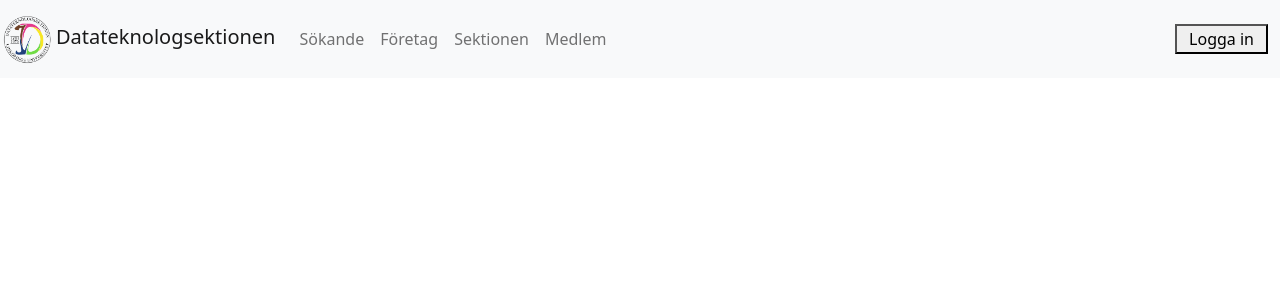
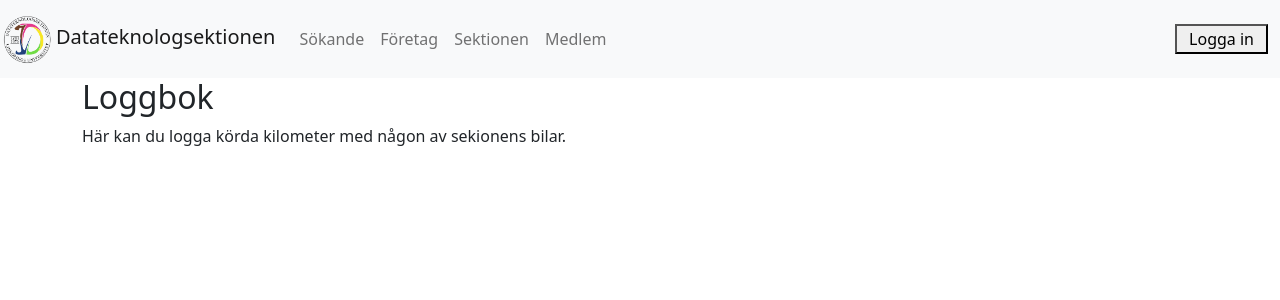
Before and after one commit to richard-johansson/d-sektionen_website, a React (Create React App) app in the folder client/: page /medlem/logg in a window 1280 px wide. Shown: the top 300 px of the page. Built offline with nearby package versions, Linux system fonts and the light colour scheme.

Commit message:
Added file for logging an connected to /medlem/logg

```diff
--- a/client/src/App.js
+++ b/client/src/App.js
@@ -8,6 +8,7 @@ import Navbar from "./components/navbar";
 import HomePage from "./components/homePage";
 import Member from "./components/member";
 import NewStudents from "./components/newStudents";
+import Logging from "./components/logging";
 
 const App = () => {
  return (
@@ -17,6 +18,7 @@ const App = () => {
        <Route exact path="/" element={<HomePage />} />
        <Route path="/sokande" element={<NewStudents />} />
        <Route path="/medlem" element={<Member />} />
+       <Route path="/medlem/logg" element={<Logging />} />
      </Routes>
    </div>
  );
--- /dev/null
+++ b/client/src/components/logging.js
@@ -0,0 +1,13 @@
+import React from "react";
+
+// We import bootstrap to make our application look better.
+import "bootstrap/dist/css/bootstrap.css";
+
+export default function Logging() {
+    return (
+        <div className="container">
+            <h2>Loggbok</h2>
+                <a>Här kan du logga körda kilometer med någon av sekionens bilar.</a>
+        </div>
+    );
+}
```
